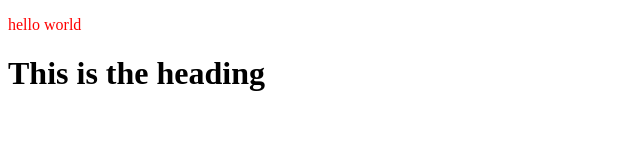
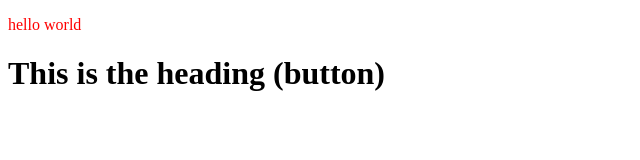
Before and after one commit to Rishugupta572001/LocalRepo, a plain HTML site: page index.html in a window 1280 px wide. Shown: the whole page, without its empty margins (0-640 px from the left). Drawn offline with Linux system fonts and the light colour scheme.

```diff
--- a/index.html
+++ b/index.html
@@ -8,7 +8,7 @@
 </head>
 <body>
 	<p>hello world</p>
-	<h1>This is the heading</h1>
+	<h1>This is the heading (button)</h1>
 
 </body>
 </html>
```
